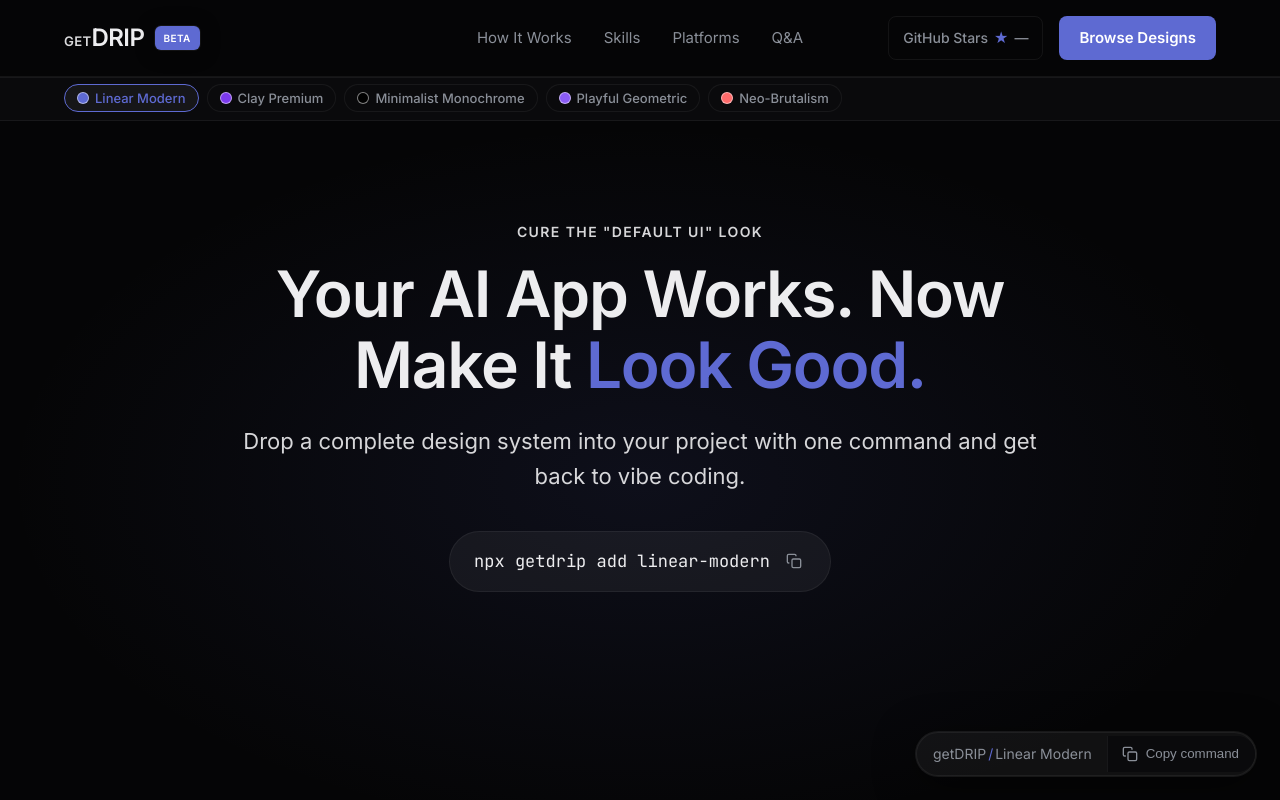
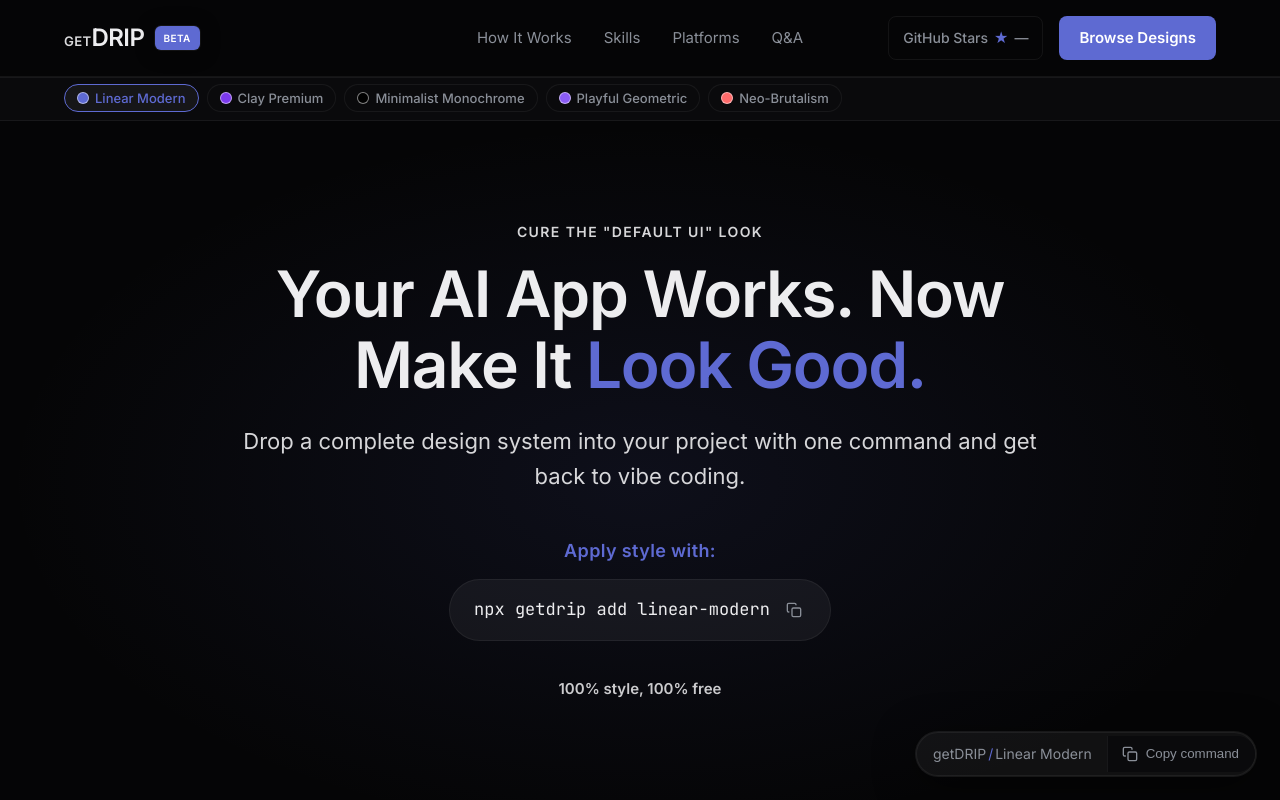
Before and after one commit to TheBlueBear02/drip-site, a React (Vite) app: page / in a window 1280 px wide. Shown: the top 800 px of the page. Built offline with nearby package versions, Linux system fonts and the light colour scheme; no server answers.

Commit message:
updated hero text

```diff
--- a/src/components/sections/Hero.css
+++ b/src/components/sections/Hero.css
@@ -324,17 +324,46 @@
   font-family: var(--site-font-body);
 }
 
+.hero-try-label {
+  display: inline-block;
+  font-size: 18px;
+  font-weight: 700;
+  color: var(--site-accent);
+  margin: 0;
+  padding: 6px 14px;
+
+  font-family: var(--site-font-body);
+  text-align: center;
+  letter-spacing: 0.02em;
+  transition: background-color var(--site-duration-sm) var(--site-ease),
+    border-color var(--site-duration-sm) var(--site-ease);
+}
+
+
+
 .hero-cta-group {
   display: flex;
-  flex-wrap: wrap;
+  flex-direction: column;
   align-items: center;
   justify-content: center;
-  gap: 20px;
+  gap: 8px;
+  margin-bottom: 4px;
 }
 
 .hero-command {
   display: flex;
   justify-content: center;
+  width: 100%;
+}
+
+.hero-free {
+  font-size: 15px;
+  font-weight: 600;
+  color: var(--site-hero-text, var(--site-text-muted));
+  opacity: 0.85;
+  margin: 0;
+  font-family: var(--site-font-body);
+  text-align: center;
 }
 
 /* Browse Skills: base button styles */
--- a/src/components/sections/Hero.jsx
+++ b/src/components/sections/Hero.jsx
@@ -62,11 +62,12 @@ function Hero() {
       Drop a complete design system into your project with one command and get back to vibe coding.
       </p>
       <div className="hero-cta-group">
+        <p className="hero-try-label">Apply style with:</p>
         <div className="hero-command">
           <CopyCommand command={defaultCommand} size="lg" />
         </div>
-
       </div>
+      <p className="hero-free">100% style, 100% free</p>
     </>
   );
 
```
Also changed, not shown: Agent instructions/GETDRIP_SITE_STRUCTURE.md (+4 -3 lines).
